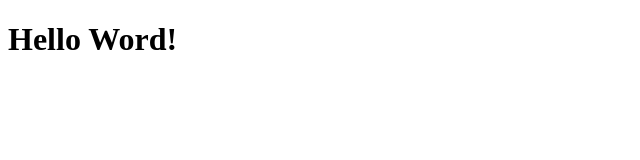
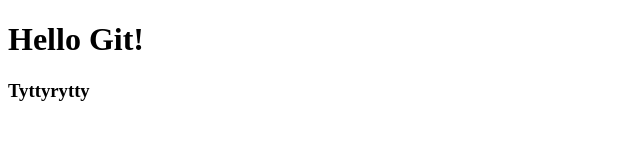
Before and after one commit to Piotr-Kozub/git_start, a plain HTML site: page index.html in a window 1280 px wide. Shown: the whole page, without its empty margins (0-640 px from the left). Drawn offline with Linux system fonts and the light colour scheme.

Commit message:
added text

```diff
--- a/index.html
+++ b/index.html
@@ -6,6 +6,7 @@
     <title>Document</title>
 </head>
 <body>
-    <h1> Hello Word!</h1>
+    <h1> Hello Git!</h1>
+    <h3>Tyttyrytty</h3>
 </body>
 </html>
```
Also changed, not shown: 1 other file.
